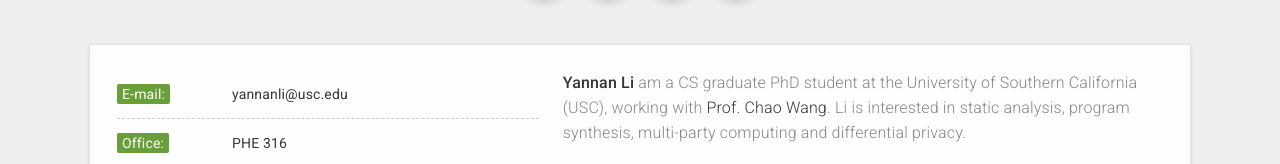
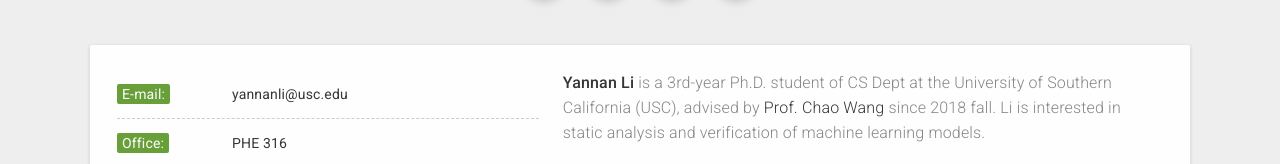
Before and after one commit to YannanLiCS/YannanLiCS.github.io, a plain HTML site: page index.html in a window 1280 px wide. Shown: the part 552-716 px from the top of the page. Drawn offline with Linux system fonts and the light colour scheme; some packages are replaced by stand-ins of ours; files whose address does not match are found by name.

Commit message:
Modified biostatement

```diff
--- a/index.html
+++ b/index.html
@@ -122,8 +122,8 @@
 							<div class="col col-m-12 col-t-7 col-d-7">
 								<div class="text-box">
 									<p>
-                                    <strong>Yannan Li</strong> am a CS graduate PhD student at the University of Southern California (USC),
-										working with <a href="https://sites.usc.edu/chaowang/">Prof. Chao Wang</a>. Li is interested in static analysis, program synthesis, multi-party computing and differential privacy.
+                                    <strong>Yannan Li</strong> is a 3rd-year Ph.D. student of CS Dept at the University of Southern California (USC), advised by <a href="https://sites.usc.edu/chaowang/">Prof. Chao Wang</a> since 2018 fall.
+                                    Li is interested in static analysis and verification of machine learning models.
 									</p>
 									<p>
 										Before attending USC, Li optained my B.E. degree in Computer Science from the University of Science and Technology of China (USTC), advised by <a href="https://scholar.google.com/citations?user=83QxmA8AAAAJ&hl=en">Prof. Lan Zhang</a> and <a href="https://scholar.google.com/citations?user=JURtNb0AAAAJ&hl=zh-CN">Prof. Xiangyang Li</a>. Li also worked with <a href="https://people.ucalgary.ca/~yzinchen">Prof. Yuriy Zinchenko</a> in the University of Calgary
```
